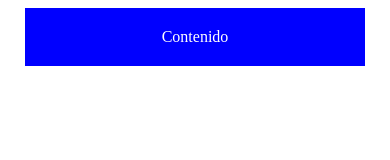
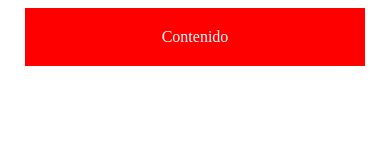
Before and after one commit to ruthmeira/responsive_CSS, a plain HTML site: page actividad_2/index.html in a window 390 px wide. Drawn offline with Linux system fonts and the light colour scheme.

Commit message:
modicar 2

```diff
--- a/actividad_2/style.css
+++ b/actividad_2/style.css
@@ -6,6 +6,11 @@
     text-align: center;
 }
 
+@media (max-width: 600px) {
+    .box {
+        background-color: red;
+    }
+}
 
 @media (max-width: 800px) {
     .box {
```
